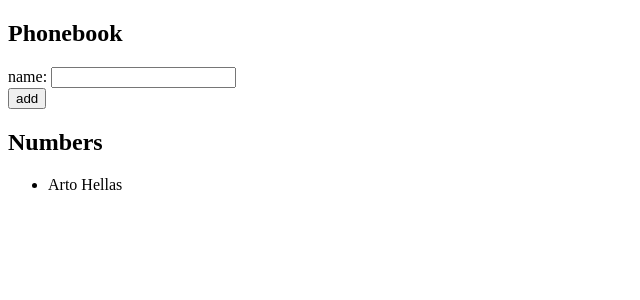
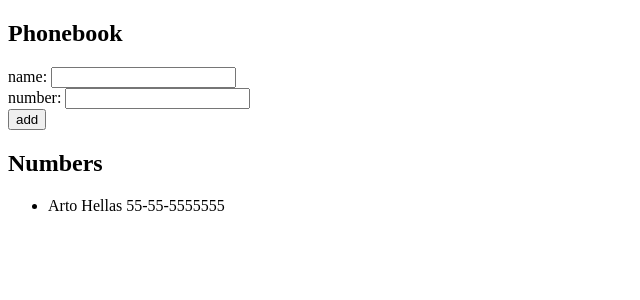
Before and after one commit to julianzamt/fullstack-helsinki, a React (Vite) app in the folder part2/phonebook/: page / in a window 1280 px wide. Shown: the top 300 px of the page, without its empty margins (0-640 px from the left). Built offline with nearby package versions, Linux system fonts and the light colour scheme.

Commit message:
feat: ex 2.8

```diff
--- a/part2/phonebook/src/App.jsx
+++ b/part2/phonebook/src/App.jsx
@@ -2,11 +2,18 @@ import { useState } from "react";
 import Persons from "./components/Persons";
 
 const App = () => {
-  const [persons, setPersons] = useState([{ name: "Arto Hellas" }]);
+  const [persons, setPersons] = useState([
+    { name: "Arto Hellas", number: "55-55-5555555" },
+  ]);
   const [newName, setNewName] = useState("");
+  const [newNumber, setNewNumber] = useState("");
 
   const handleName = (e) => {
     setNewName(e.target.value);
+  };
+
+  const handleNumber = (e) => {
+    setNewNumber(e.target.value);
   };
 
   const isAdded = () => {
@@ -22,23 +29,30 @@ const App = () => {
 
   const handleAdd = (e) => {
     e.preventDefault();
-    const newPerson = { name: newName };
+    const newPerson = { name: newName, number: newNumber };
     if (!isAdded()) setPersons(persons.concat(newPerson));
   };
 
   return (
     <div>
       <h2>Phonebook</h2>
+
       <form>
         <div>
           name: <input onChange={handleName} />
         </div>
+        <div>
+          {" "}
+          number: <input onChange={handleNumber} />
+        </div>
+
         <div>
           <button type="submit" onClick={handleAdd}>
             add
           </button>
         </div>
       </form>
+
       <h2>Numbers</h2>
       <Persons persons={persons} />
     </div>
--- a/part2/phonebook/src/components/Persons.jsx
+++ b/part2/phonebook/src/components/Persons.jsx
@@ -1,10 +1,16 @@
-const Person = ({ name }) => {
-  return <li>{name}</li>;
+const Person = ({ name, number }) => {
+  return (
+    <li>
+      {name} {number}
+    </li>
+  );
 };
 
 const Persons = ({ persons }) => {
-  const numbers = persons.map((p) => <Person key={p.name} name={p.name} />);
-  return <ul>{numbers}</ul>;
+  const ps = persons.map((p) => (
+    <Person key={p.name} name={p.name} number={p.number} />
+  ));
+  return <ul>{ps}</ul>;
 };
 
 export default Persons;
```
